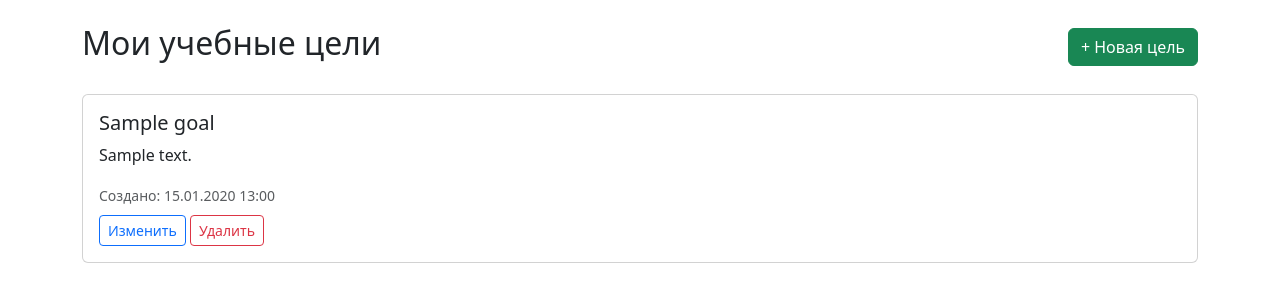
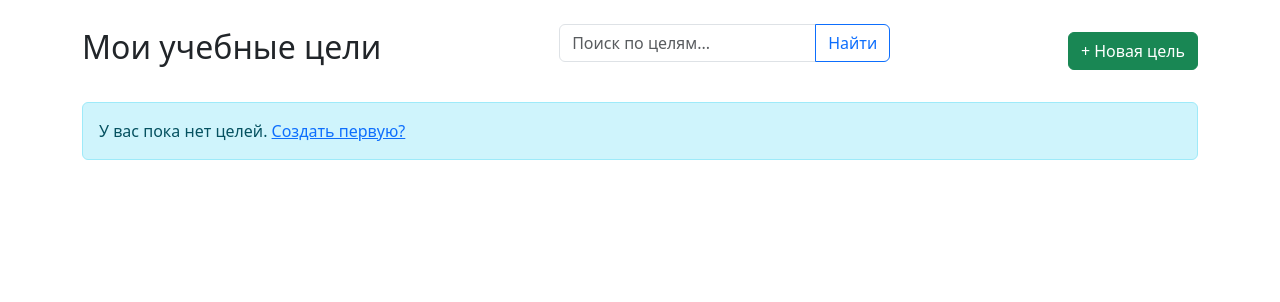
Before and after one commit to YuliasTokareva/Cortex, a Django app: page /goals/ in a window 1280 px wide. Shown: the part 56-358 px from the top of the page. Run offline with Django 4.2, Linux system fonts and the light colour scheme; a user stored in the database is signed in; tables that the repository leaves empty hold one stand-in row (values such as "Sample post").

Commit message:
обновлен list.html

```diff
--- a/dashboard/views.py
+++ b/dashboard/views.py
@@ -6,13 +6,23 @@ from django.urls import reverse_lazy
 from django.db.models import Q
 from .models import Goal, Note, Deadline
 from .forms import GoalForm, NoteForm, DeadlineForm
-
+from django.core.paginator import Paginator
 
 # Цели Юля
 @login_required
 def goal_list(request):
-    goals = Goal.objects.filter(user=request.user).order_by('-created_at')
-    return render(request, 'dashboard/goal_list.html', {'goals': goals})
+    query = request.GET.get('q')
+    if query:
+        goals = Goal.objects.filter(title__icontains=query, user=request.user)
+    else:
+        goals = Goal.objects.filter(user=request.user)
+    goals = goals.order_by('-created_at')
+
+    paginator = Paginator(goals, 5)  # 5 целей на страницу
+    page_number = request.GET.get('page')
+    page_obj = paginator.get_page(page_number)
+
+    return render(request, 'dashboard/goal_list.html', {'page_obj': page_obj, 'query': query})
 
 
 @login_required
--- a/templates/dashboard/goal_list.html
+++ b/templates/dashboard/goal_list.html
@@ -2,6 +2,12 @@
 {% block content %}
 <div class="d-flex justify-content-between align-items-center mb-4">
     <h2>Мои учебные цели</h2>
+    <form method="get" class="mb-3">
+        <div class="input-group">
+            <input type="text" name="q" value="{{ request.GET.q }}" class="form-control" placeholder="Поиск по целям...">
+            <button class="btn btn-outline-primary" type="submit">Найти</button>
+        </div>
+    </form>
     <a href="{% url 'dashboard:goal_create' %}" class="btn btn-success">+ Новая цель</a>
 </div>
 
@@ -24,4 +30,21 @@
         У вас пока нет целей. <a href="{% url 'dashboard:goal_create' %}">Создать первую?</a>
     </div>
 {% endif %}
+{% if page_obj.has_other_pages %}
+  <nav aria-label="Страницы">
+    <ul class="pagination justify-content-center">
+      {% if page_obj.has_previous %}
+        <li class="page-item"><a class="page-link" href="?page=1{% if query %}&q={{ query }}{% endif %}">Первая</a></li>
+        <li class="page-item"><a class="page-link" href="?page={{ page_obj.previous_page_number }}{% if query %}&q={{ query }}{% endif %}">Назад</a></li>
+      {% endif %}
+
+      <li class="page-item disabled"><span class="page-link">Стр. {{ page_obj.number }} из {{ page_obj.paginator.num_pages }}</span></li>
+
+      {% if page_obj.has_next %}
+        <li class="page-item"><a class="page-link" href="?page={{ page_obj.next_page_number }}{% if query %}&q={{ query }}{% endif %}">Вперёд</a></li>
+        <li class="page-item"><a class="page-link" href="?page={{ page_obj.paginator.num_pages }}{% if query %}&q={{ query }}{% endif %}">Последняя</a></li>
+      {% endif %}
+    </ul>
+  </nav>
+{% endif %}
 {% endblock %}
```
